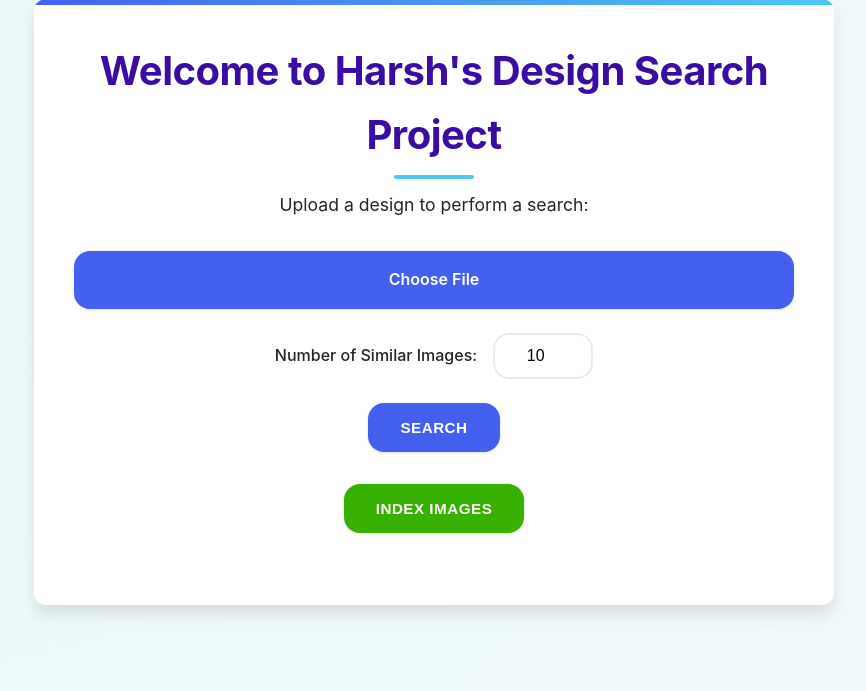
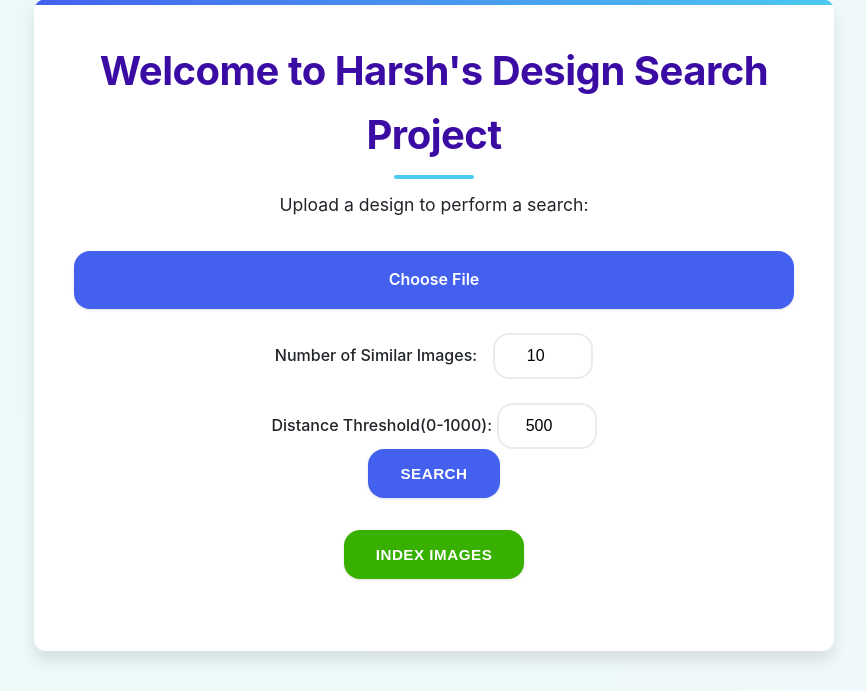
Before and after one commit to lambton-WIL/Textile-Design-Search-System, a Flask app: page / in a window 1280 px wide. Shown: the part 33-724 px from the top of the page, without its empty margins (206-1072 px from the left). Run offline with Flask 2, Linux system fonts and the light colour scheme.

Commit message:
added: threshold field

```diff
--- a/files/static/css/style.css
+++ b/files/static/css/style.css
@@ -157,13 +157,13 @@ input[type="file"] {
     fill: currentColor;
 }
 
-.limit-label {
+.limit-label, .threshold-label {
     font-size: 1rem;
     color: var(--dark);
     font-weight: 500;
 }
 
-.limit-input {
+.limit-input, .threshold-input {
     width: 100px;
     padding: 0.75rem 1rem;
     border-radius: var(--radius-lg);
@@ -173,7 +173,7 @@ input[type="file"] {
     text-align: center;
 }
 
-.limit-input:focus {
+.limit-input:focus, .threshold-input:focus {
     border-color: var(--accent);
     outline: none;
     box-shadow: 0 0 0 3px rgba(76, 201, 240, 0.3);
--- a/files/templates/home.html
+++ b/files/templates/home.html
@@ -18,6 +18,10 @@
                 <label for="limit" class="limit-label">Number of Similar Images:</label>
                 <input type="number" name="limit" id="limit" placeholder="Enter limit" value="10" class="limit-input">
             </div>
+            <div class="threshold-wrapper">
+                <label for="threshold" class="threshold-label">Distance Threshold(0-1000):</label>
+                <input type="number" name="threshold" id="limit" placeholder="Enter threshold(0-1000)" min="0" max="1000" value="500" class="threshold-input">
+            </div>
             <button type="submit" class="search-button">Search</button>
         </form>
         <form action="/index" method="POST" class="index-form">
```
